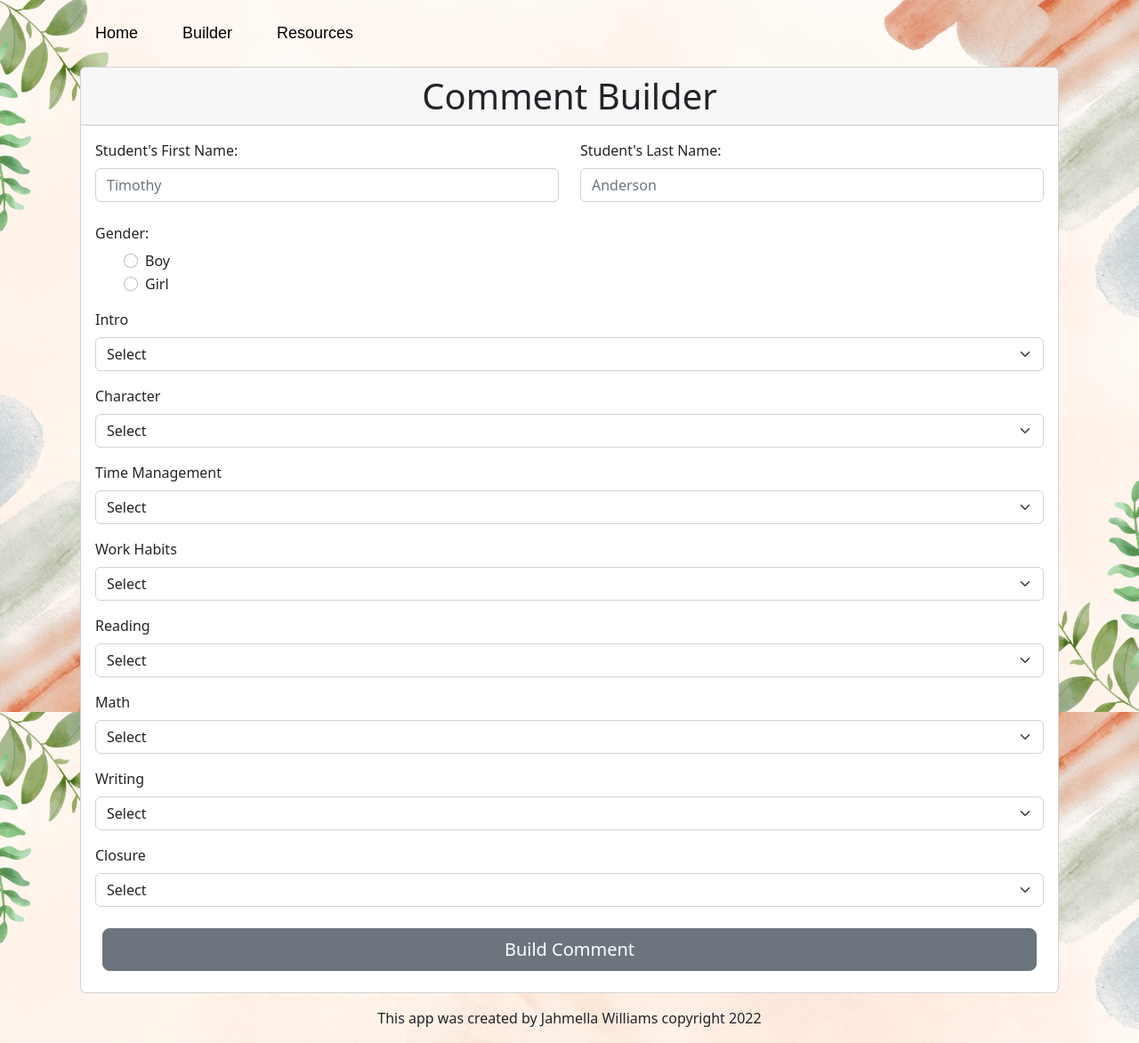
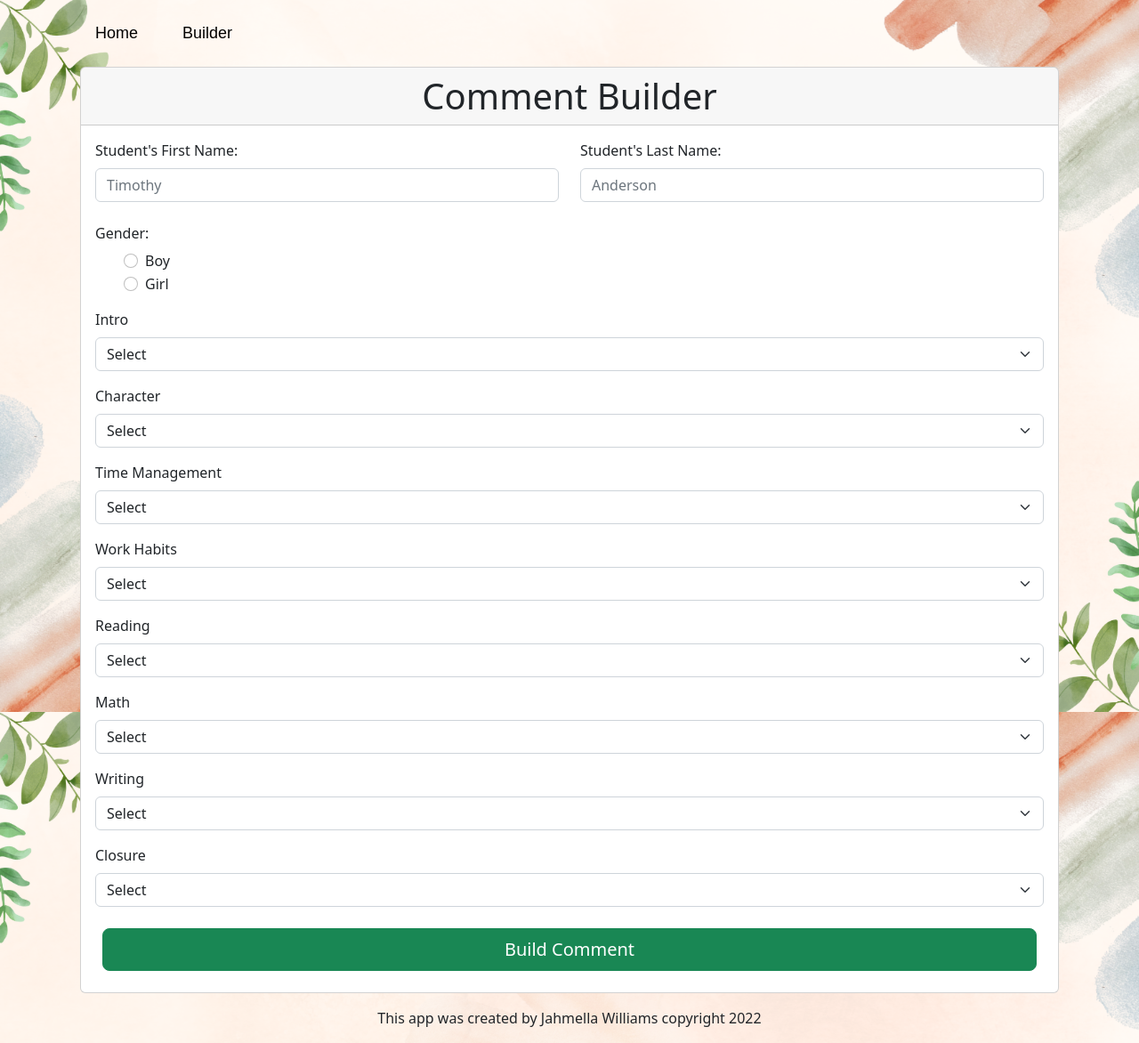
Before and after one commit to jsimmons01/comments-generator, a React (Create React App) app: page /builder in a window 1280 px wide. Shown: the whole page at 89% size. Built offline with nearby package versions, Linux system fonts and the light colour scheme.

Commit message:
Creates project build

```diff
--- a/src/App.css
+++ b/src/App.css
@@ -34,11 +34,6 @@
 	background-color: rgb(12, 0, 66);
 	color: rgb(255, 255, 255);
 }
-.link:active {
-	background-color: red;
-  text-decoration: underline;
-	color: rgb(255, 255, 255);
-}
 
 .btn-comment{
   background-color: yellow;
--- a/src/App.js
+++ b/src/App.js
@@ -15,7 +15,7 @@ function App() {
         <Routes>
           <Route exact path='/' element= {<Home />}></Route>
           <Route exact path='/builder' element={<Builder />}></Route>
-          <Route exact path='/resources' element={<Resources />}></Route>
+
         </Routes>
         <Footer />
       </div>
--- a/src/components/Builder.js
+++ b/src/components/Builder.js
@@ -302,7 +302,7 @@ const Builder = () => {
               </FormGroup>
             </Row>
             <Row className='m-2'>
-              <Button  className="btn-comment" onClick={toggleComment} type='submit' size='lg'  block>
+              <Button  color="success" onClick={toggleComment} type='submit' size='lg'  block>
                 Build Comment
               </Button>
             </Row>
--- a/src/components/Header.js
+++ b/src/components/Header.js
@@ -20,7 +20,6 @@ const Header = () => {
        <Nav>
           <NavItem active> <NavLink className="link" to="/" >Home</NavLink></NavItem>
           <NavItem><NavLink className="link" to='/builder'>Builder</NavLink></NavItem>
-          <NavItem><NavLink  className="link" to='/resources'>Resources</NavLink></NavItem>
        </Nav>
 
 
```
